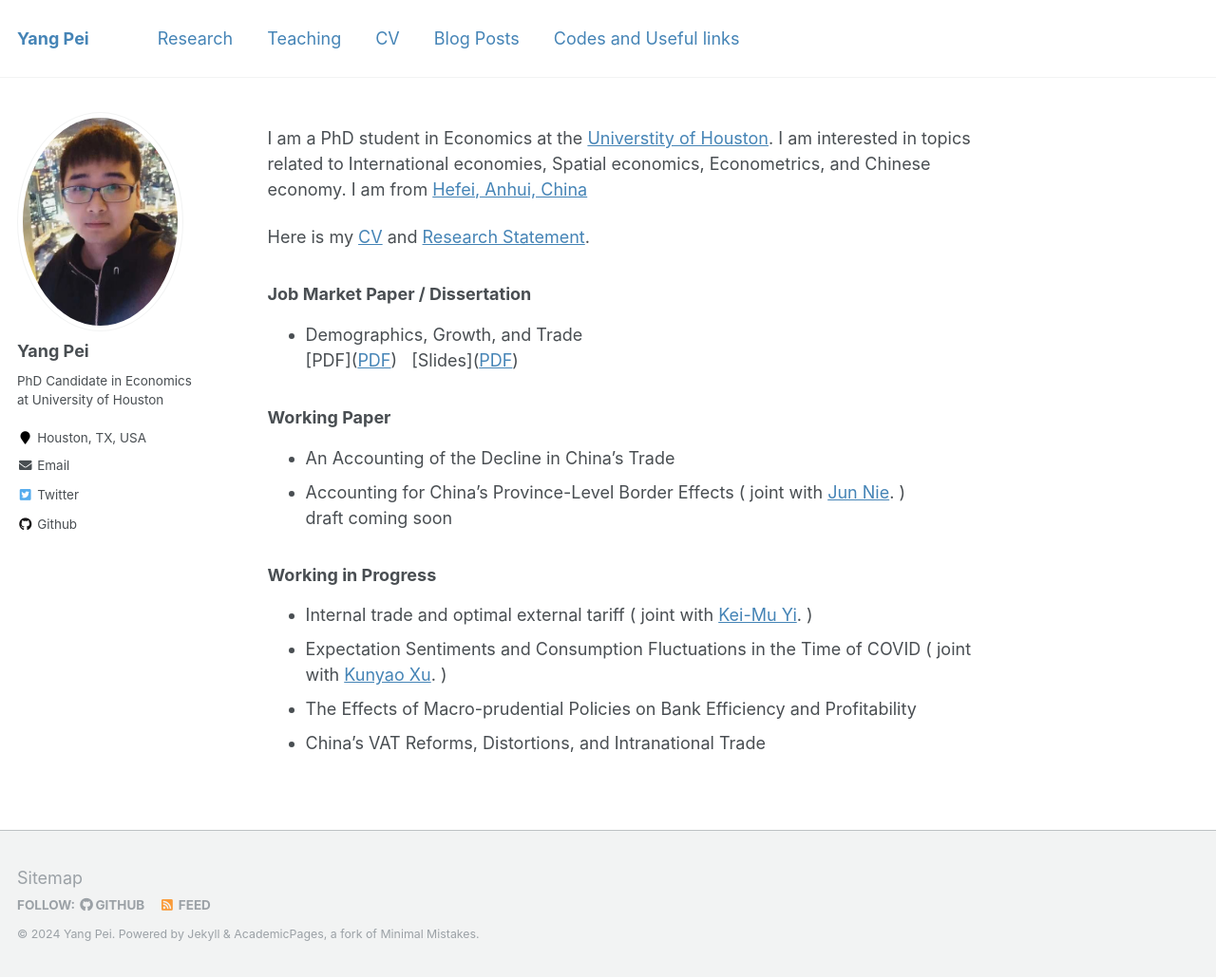
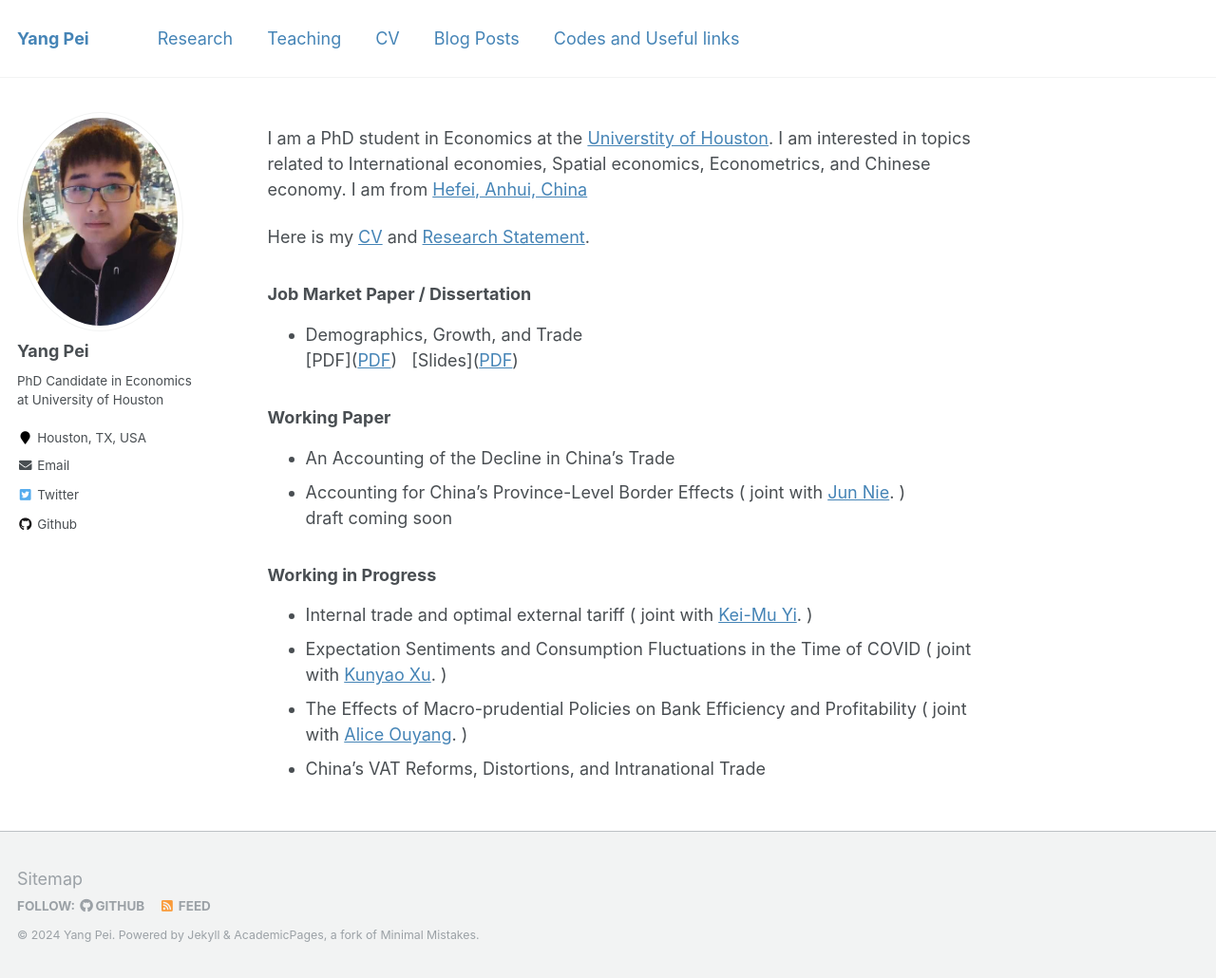
Before and after one commit to ypei1/ypei1.github.io, a Jekyll site: the page built from _pages/about.md, in a window 1280 px wide and 1030 px high. Shown: the whole window at 95% size. Built offline with Jekyll 4.4.1, drawn with Linux system fonts in a browser that asks for light colours.

Commit message:
Update about.md

```diff
--- a/_pages/about.md
+++ b/_pages/about.md
@@ -26,7 +26,7 @@ Here is my <a href="/files/YANGPEI_cv.pdf">CV</a>  and  <a href="/files/YANGPEI_
 ### Working in Progress
 - Internal trade and optimal external tariff ( joint with [Kei-Mu Yi](https://sites.google.com/site/yikeimu2/home). )    <br>
 - Expectation Sentiments and Consumption Fluctuations in the Time of COVID ( joint with [Kunyao Xu](https://www.linkedin.com/in/richard-xu-econ/). )    <br>
-- The Effects of Macro-prudential Policies on Bank Efficiency and Profitability    <br>
+- The Effects of Macro-prudential Policies on Bank Efficiency and Profitability  ( joint with [Alice Ouyang](https://scholar.google.com/citations?user=Db1HU5kAAAAJ&hl=zh-CN). )    <br>
 - China's VAT Reforms, Distortions, and Intranational Trade   <br>
 
 
```
